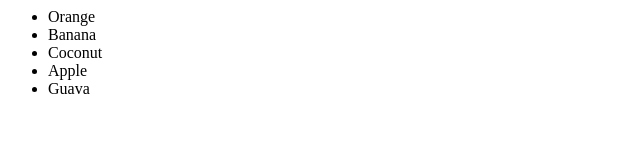
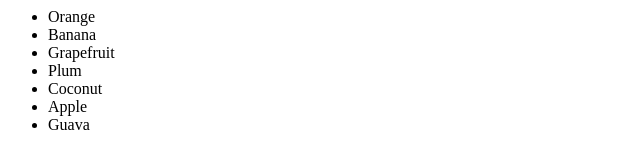
Before and after one commit to mohammedehsan/newGitTest, a plain HTML site: page index.html in a window 1280 px wide. Shown: the whole page, without its empty margins (0-640 px from the left). Drawn offline with Linux system fonts and the light colour scheme.

Commit message:
Hope this one is OK

```diff
--- a/index.html
+++ b/index.html
@@ -6,6 +6,8 @@
           <ul>
             <li>Orange</li>
             <li>Banana</li>
+            <li>Grapefruit</li>
+            <li>Plum</li>
             <li>Coconut</li>
             <li>Apple</li>
             <li>Guava</li>
```
